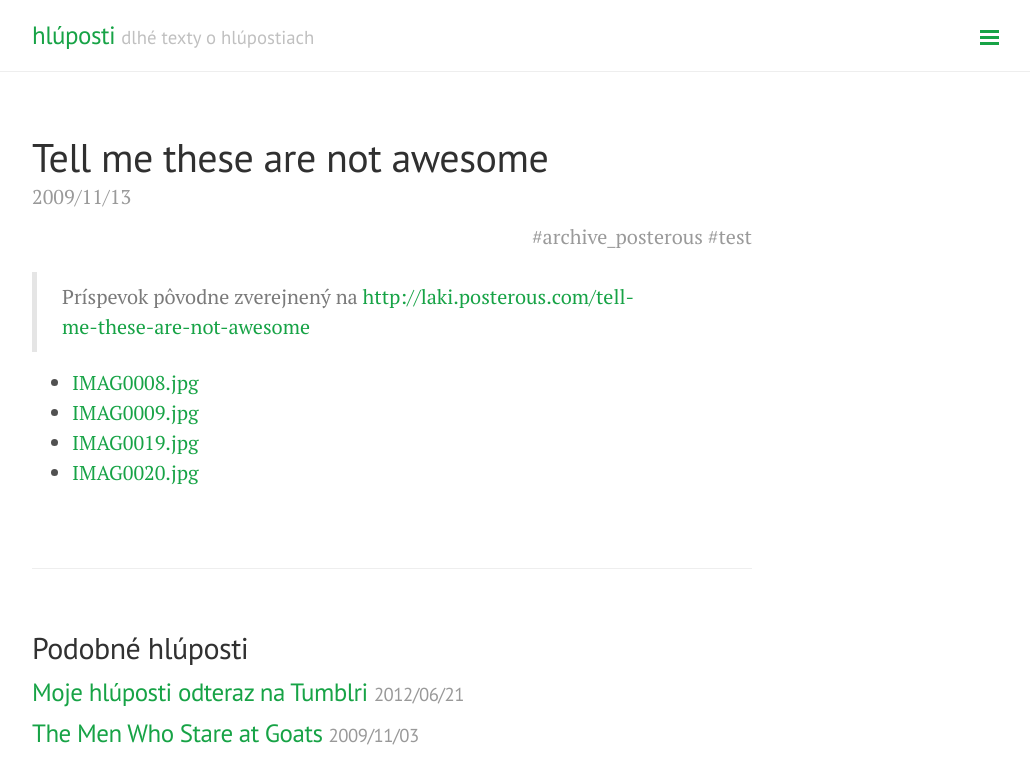
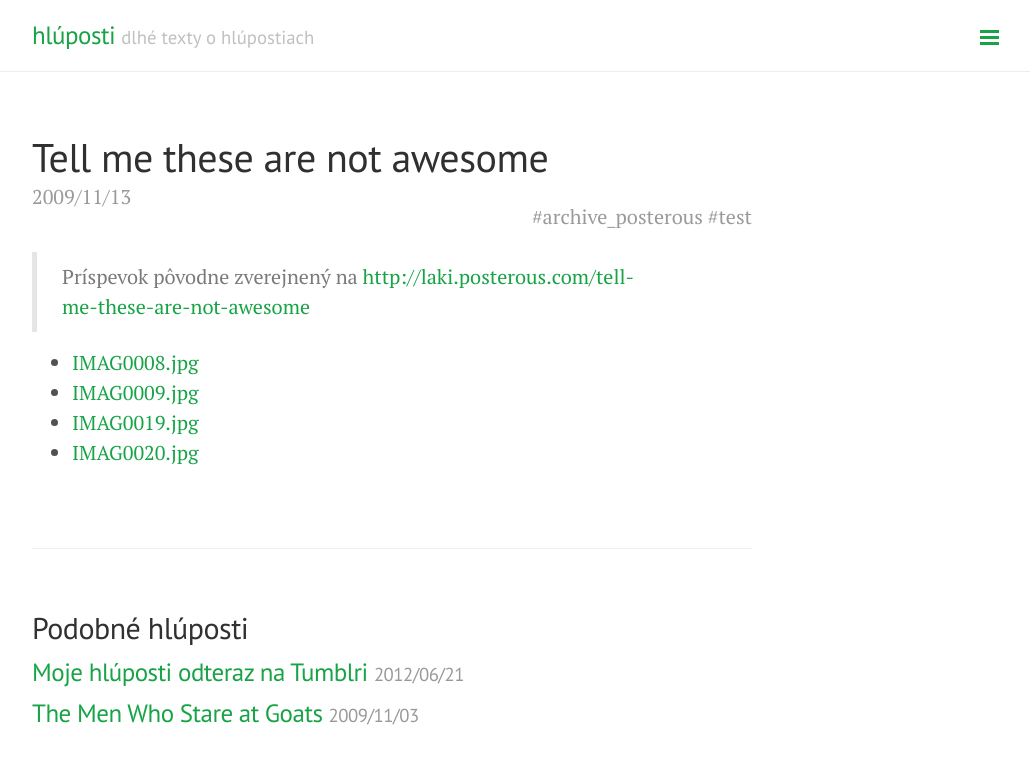
Before and after one commit to hluposti/hluposti.github.io, a Jekyll site: the page built from _posts/2009-11-13-tell-me-these-are-not-awesome.md, in a window 1280 px wide. Shown: the top 784 px of the page, without its empty margins (248-1278 px from the left). Built offline with Jekyll 4.4.1, drawn with Linux system fonts in a browser that asks for light colours; Markdown is read by kramdown in place of the engine named in the settings.

Commit message:
Update post.html

```diff
--- a/_layouts/post.html
+++ b/_layouts/post.html
@@ -4,11 +4,12 @@
 
 <div class="post">
   <h1 class="post-title">{{ page.title }}</h1>
-  <span class="post-date">{{ page.date | date: "%Y/%m/%d" }}</span>
+  <span class="post-date">{{ page.date | date: "%Y/%m/%d" }}
   <span class="post-tags">
     {% for tag in page.tags %}
       #{{ tag }}
     {% endfor %}
+  </span>
   </span>
 
   {{ content }}
```
